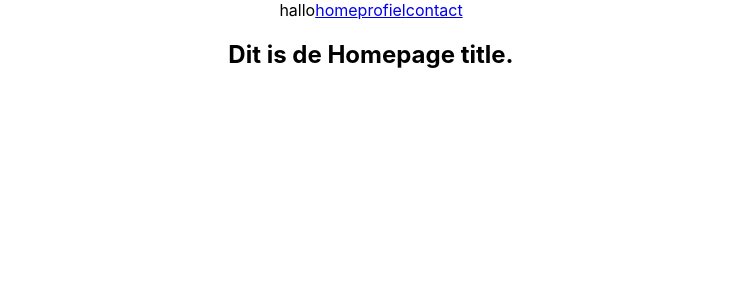
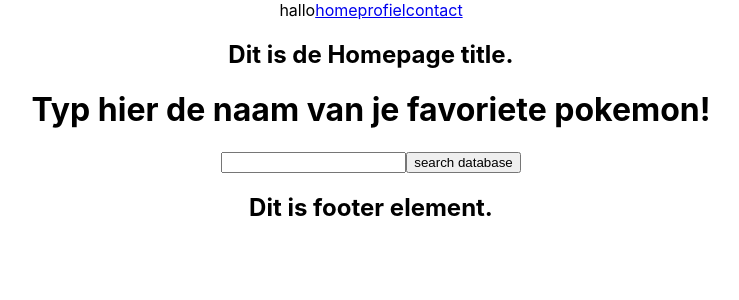
Before and after one commit to Nathan11Kruit/fed-project, a React (Create React App) app: page / in a window 1280 px wide. Shown: the top 300 px of the page, without its empty margins (269-1008 px from the left). Built offline with nearby package versions, Linux system fonts and the light colour scheme.

Commit message:
Api toegevoegd
Met input veld om data op te halen etc.

```diff
--- a/src/App.js
+++ b/src/App.js
@@ -1,14 +1,70 @@
 import './App.css';
+import "./navbar.css";
 import Navbar from './Navbar';
 import Home from './Home';
+import Footer from './Footer';
+import { useState } from 'react';
+import Axios from 'axios';
+
 
 
 function App() {
+// create fields
+const [pokemonName, setPokemonName] = useState("");
+const [pokemonChosen, setPokemonChosen] = useState(false);
+const [pokemon, setPokemon] = useState({
+      name: pokemonName,
+      species: "",
+      img: "",
+      hp: "",
+      attack: "",
+      defense: "",
+      type: "",
+});
+
+// get from api
+const searchPokemon = () => {
+  Axios.get(`https://pokeapi.co/api/v2/pokemon/${pokemonName}`).then((response)=>{
+    setPokemon({
+      name: pokemonName,
+      species: response.data.species.name,
+      img: response.data.sprites.front_default,
+      hp: response.data.stats[0].base_stat,
+      attack: response.data.stats[1].base_stat,
+      defense: response.data.stats[2].base_stat,
+      type: response.data.types[0].type.name,
+
+    });
+    setPokemonChosen(true);
+  }
+  );
+};
+
   return (
     <div className="App">
+     <div className="container">
+
       <Navbar />
-     <div className="content"></div>
-     <Home />
+
+
+
+
+        <Home />
+        <div className="displaySection">
+          {!pokemonChosen ? (<h1>Typ hier de naam van je favoriete pokemon!</h1>) : (
+            <>
+          <h1>{pokemon.name}</h1>
+          <img alt="" src={pokemon.img}/>
+          <h3>Species: {pokemon.species}</h3>
+          <h3>Defense: {pokemon.defense}</h3>
+
+          </>
+          )}
+          <input type="text" onChange={(event => {setPokemonName(event.target.value)})}></input>
+                <button onClick={searchPokemon}>search database</button>
+        </div>
+      <Footer />
+      </div>
 
     </div>
   );
```
